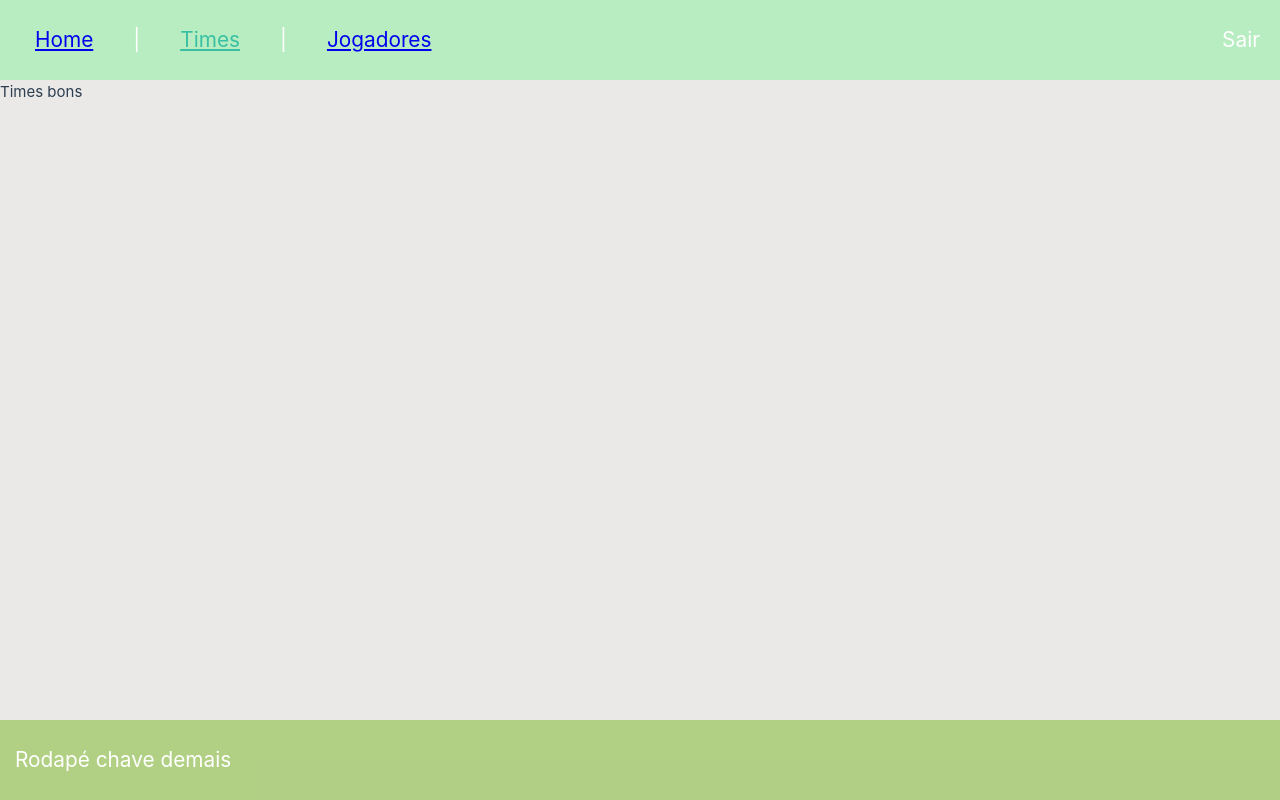
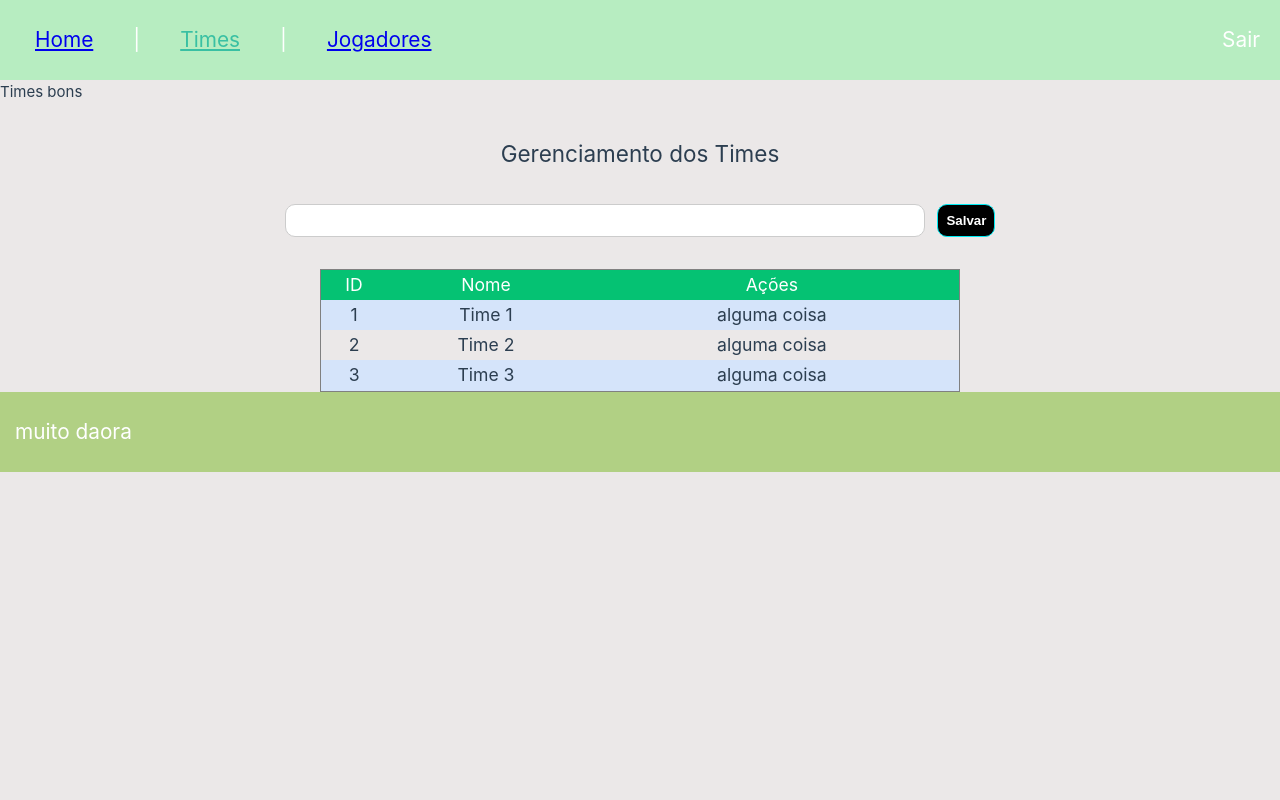
Before and after one commit to M4rcua/futebol-app, a Vue app: page /times in a window 1280 px wide. Built offline with nearby package versions, Linux system fonts and the light colour scheme.

Commit message:
Atualização 06/06/2022

```diff
--- a/src/App.vue
+++ b/src/App.vue
@@ -1,10 +1,14 @@
 <script setup>
 import HeaderComp from "@/components/template/HeaderComp.vue";
+import FooterComp from "@/components/template/FooterComp.vue";
 </script>
 
 <template>
   <HeaderComp />
-  <RouterView />
+  <main>
+    <RouterView />
+  </main>
+  <FooterComp />
 </template>
 
 <style>
@@ -30,15 +34,10 @@ footer {
   font-size: 1.3rem;
   display: flex;
   align-items: center;
-
   padding-left: 15px;
 }
 
-main {
-  height: 80%;
-}
-
-.router-link-active{
+.router-link-active {
   color: rgb(57, 192, 163);
 }
 </style>
--- /dev/null
+++ b/src/components/template/FooterComp.vue
@@ -0,0 +1,15 @@
+<template>
+  <footer>muito daora</footer>
+</template>
+
+<style>
+footer {
+  height: 10%;
+  background-color: rgb(96, 216, 122);
+  color: white;
+  font-size: 1.4rem;
+  display: flex;
+  align-items: center;
+  padding-left: 20px;
+}
+</style>
--- a/src/views/HomeView.vue
+++ b/src/views/HomeView.vue
@@ -1,4 +1,3 @@
 <template>
   <main>Bem-Vindos</main>
-  <footer></footer>
 </template>
--- a/src/views/JogadoresView.vue
+++ b/src/views/JogadoresView.vue
@@ -1,4 +1,3 @@
 <template>
   <main>Camavinga melhor do mundo</main>
-  <footer>Rodapézinho chave</footer>
 </template>
--- a/src/views/TimesView.vue
+++ b/src/views/TimesView.vue
@@ -1,4 +1,102 @@
 <template>
   <main>Times bons</main>
-  <footer>Rodapé chave demais</footer>
+
+  <div class="container">
+    <div class="title">
+      <h2>Gerenciamento dos Times</h2>
+    </div>
+  </div>
+
+  <div class="form-input">
+    <input type="text" />
+    <button>Salvar</button>
+  </div>
+
+  <div class="list-times">
+    <table>
+      <thead>
+        <tr>
+          <th>ID</th>
+          <th>Nome</th>
+          <th>Ações</th>
+        </tr>
+      </thead>
+
+      <tbody>
+        <tr>
+          <td>1</td>
+          <td>Time 1</td>
+          <td>alguma coisa</td>
+        </tr>
+        <tr>
+          <td>2</td>
+          <td>Time 2</td>
+          <td>alguma coisa</td>
+        </tr>
+        <tr>
+          <td>3</td>
+          <td>Time 3</td>
+          <td>alguma coisa</td>
+        </tr>
+      </tbody>
+    </table>
+  </div>
 </template>
+
+<style>
+.title {
+  text-align: center;
+  margin: 2rem 0;
+}
+.form-input {
+  display: flex;
+  justify-content: center;
+  align-items: center;
+  margin: 2rem 0;
+}
+
+.form-input input {
+  width: 50%;
+  padding: 0.5rem;
+  border: 1px solid #ccc;
+  border-radius: 10px;
+}
+
+.form-input button {
+  padding: 0.5rem;
+  border: 1px solid rgb(0, 237, 245);
+  border-radius: 10px;
+  background-color: black;
+  color: white;
+  font-weight: bold;
+  margin-left: 1%;
+}
+
+.list-times {
+  display: flex;
+  justify-content: center;
+}
+
+table {
+  width: 50%;
+  border-collapse: collapse;
+  margin: 0 auto;
+  border: 1px solid grey;
+  font-size: 1.1rem;
+  text-align: center;
+}
+
+table thead {
+  background-color: rgb(5, 194, 115);
+  color: white;
+  font-weight: bold;
+}
+
+table tbody tr {
+  align-items: center;
+}
+
+table tbody tr:nth-child(odd) {
+  background-color: rgb(213, 228, 250);
+}
+</style>
```
